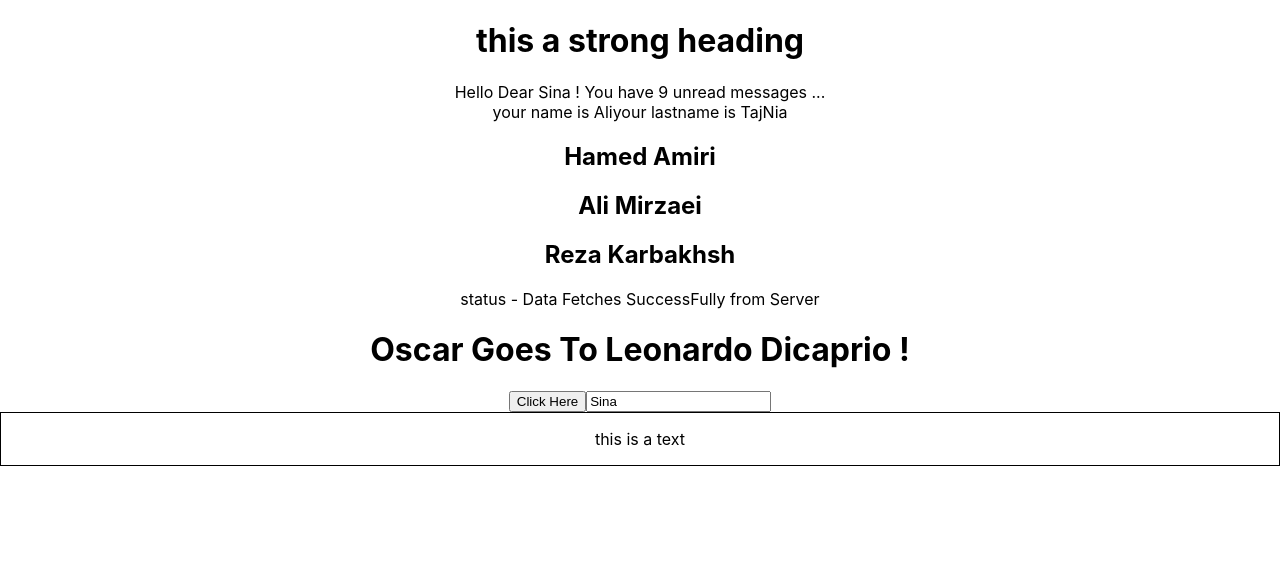
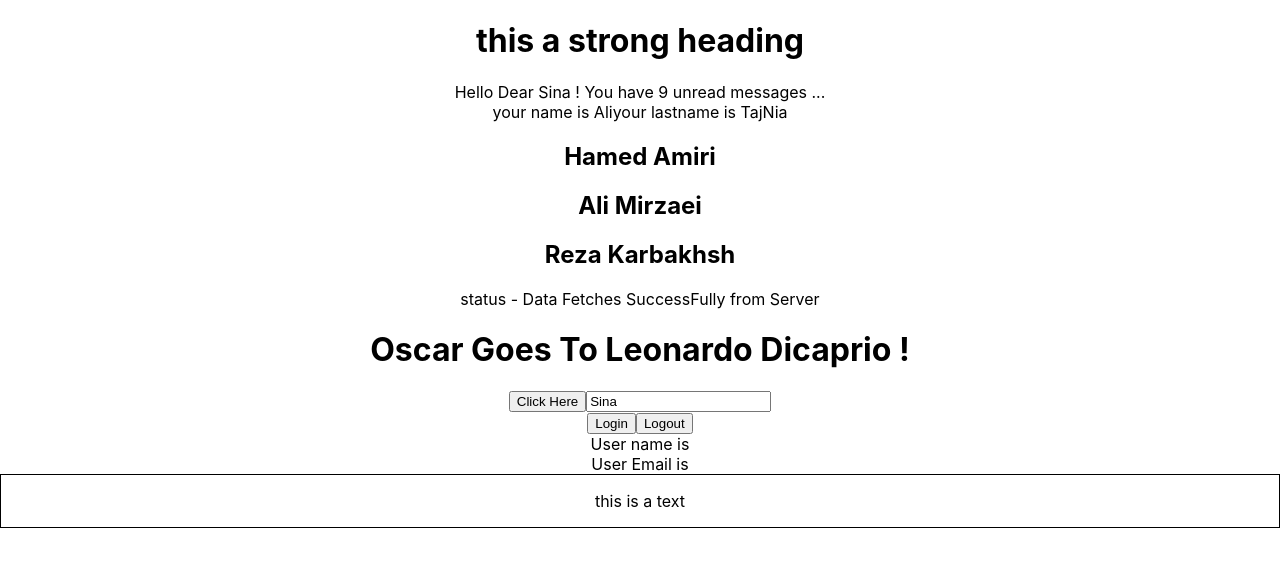
Before and after one commit to sinasaeedifar/typescript-demo, a React (Create React App) app: page / in a window 1280 px wide. Shown: the top 566 px of the page. Built offline with nearby package versions, Linux system fonts and the light colour scheme.

Commit message:
end of lesson 10 useState<AuthUser | null>(null)

```diff
--- a/src/App.tsx
+++ b/src/App.tsx
@@ -8,6 +8,7 @@ import { Oscar } from "./components/Oscar";
 import { Person } from "./components/Person";
 import { PersonList } from "./components/PersonList";
 import { Status } from "./components/Status";
+import { User } from "./components/state/User";
 
 function App() {
   const personName = {
@@ -46,6 +47,7 @@ function App() {
         value="Sina"
         handleChange={(event) => console.log("event", event)}
       />
+      <User/>
       <Container style={{ padding: "1rem", border: "1px solid black" }} />
     </div>
   );
--- a/src/components/state/User.tsx
+++ b/src/components/state/User.tsx
@@ -7,18 +7,18 @@ type AuthUser = {
 export const User = () => {
   const handleLogin = () => {
 setUser({
-    name : "Sina",
+    name : 'Sina',
     email : "sina.saeedifar@gmail.com"
 })  };
   const handleLogout = () => {
     setUser(null);
   };
-  const [user, setUser] = useState(null); //user is state variable and setUser is a setter function
+  const [user, setUser]= useState<AuthUser | null>(null); //user is state variable and setUser is a setter function
   return (
     <div>
       <button onClick={handleLogin}>Login</button>
       <button onClick={handleLogout}>Logout</button>
-      <div>User name is </div>
+      <div>User name is{user?.name} </div>
       <div>User Email is </div>
     </div>
   );
```
